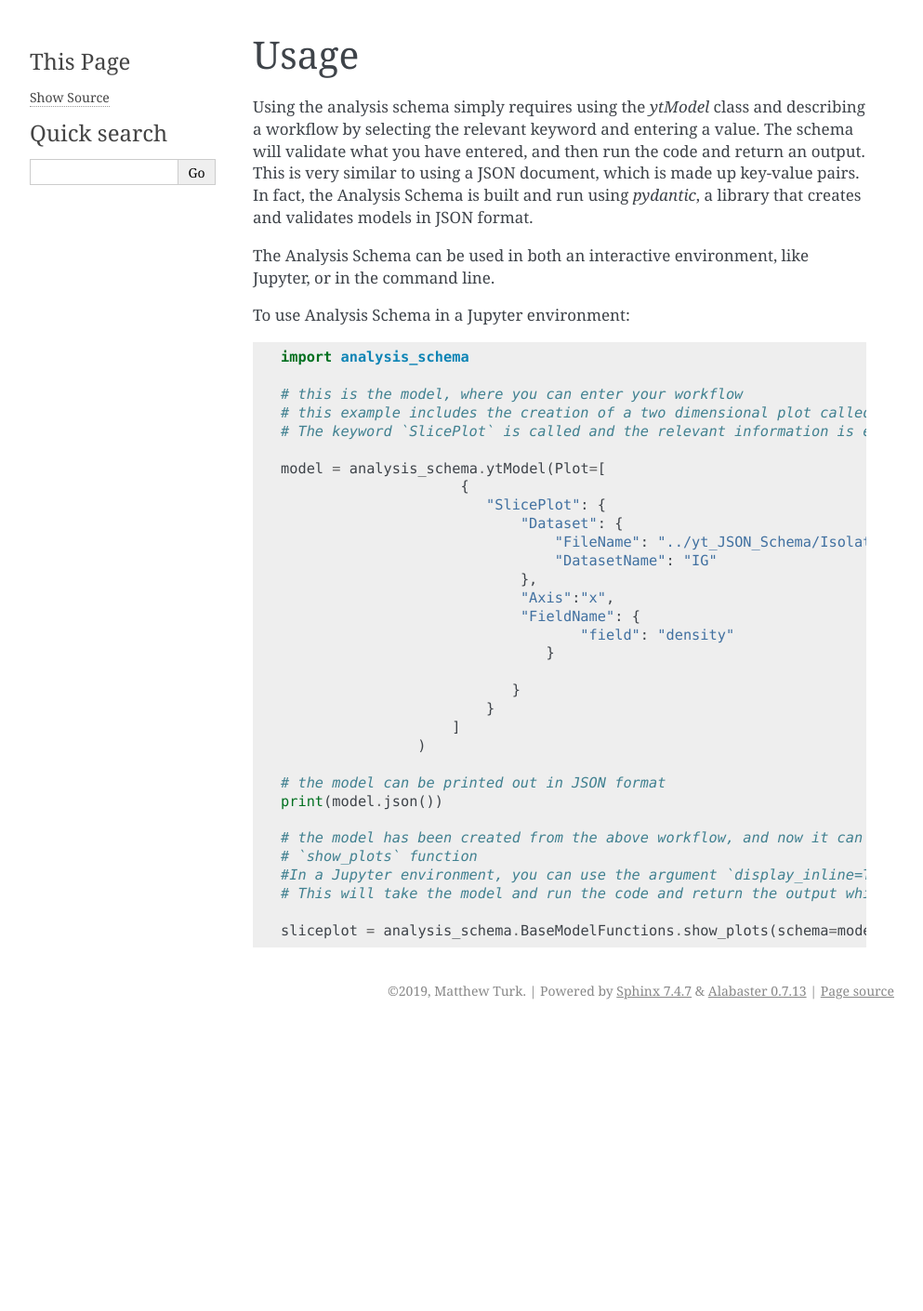
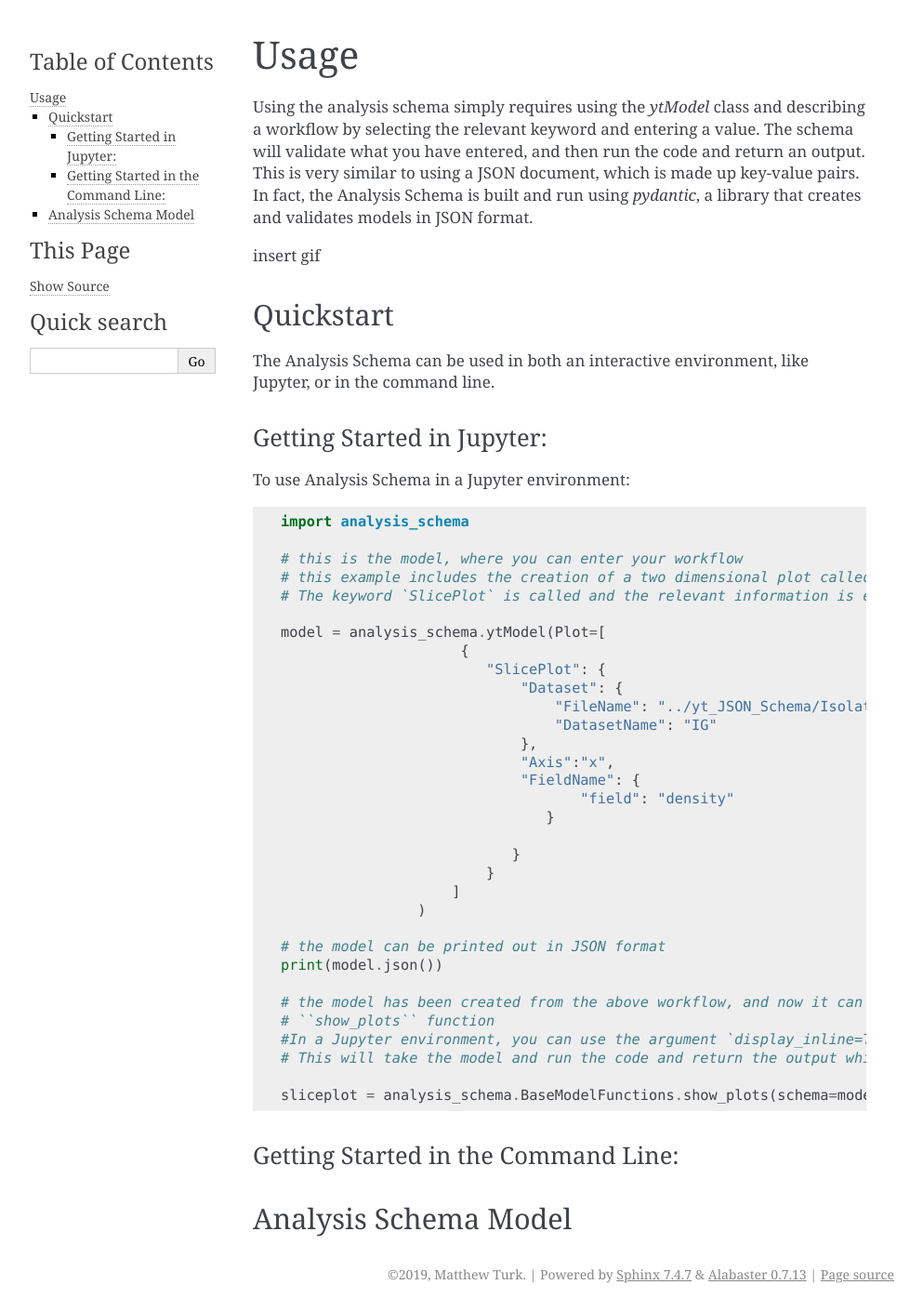
Before and after one commit to data-exp-lab/analysis_schema, a Sphinx documentation site: the page built from docs/usage.rst, in a window 1280 px wide. Shown: the whole page at 93% size, without its empty margins (148-1141 px from the left). Built offline with Sphinx 7.4.7, drawn with Linux system fonts in a browser that asks for light colours; pages that are not in the unit, such as notebooks, are missing from menus; before the commit the page ends 1105 px from its top, so only the background shows below that.

```diff
--- a/docs/usage.rst
+++ b/docs/usage.rst
@@ -4,7 +4,15 @@ Usage
 
 Using the analysis schema simply requires using the `ytModel` class and describing a workflow by selecting the relevant keyword and entering a value. The schema will validate what you have entered, and then run the code and return an output. This is very similar to using a JSON document, which is made up key-value pairs. In fact, the Analysis Schema is built and run using `pydantic`, a library that creates and validates models in JSON format.
 
+insert gif
+
+Quickstart
+-----------
+
 The Analysis Schema can be used in both an interactive environment, like Jupyter, or in the command line.
+
+Getting Started in Jupyter:
+~~~~~~~~~~~~~~~~~~~~~~~~~~~~
 
 To use Analysis Schema in a Jupyter environment::
 
@@ -35,8 +43,14 @@ To use Analysis Schema in a Jupyter environment::
     print(model.json())
 
     # the model has been created from the above workflow, and now it can be plotted by calling the
-    # `show_plots` function
+    # ``show_plots`` function
     #In a Jupyter environment, you can use the argument `display_inline=True`
     # This will take the model and run the code and return the output which is a SlicePlot
 
     sliceplot = analysis_schema.BaseModelFunctions.show_plots(schema=model, display_inline=True)
+
+Getting Started in the Command Line:
+~~~~~~~~~~~~~~~~~~~~~~~~~~~~~~~~~~~~
+
+Analysis Schema Model
+---------------------
```
Also changed, not shown: README.rst (+6 -2 lines).
